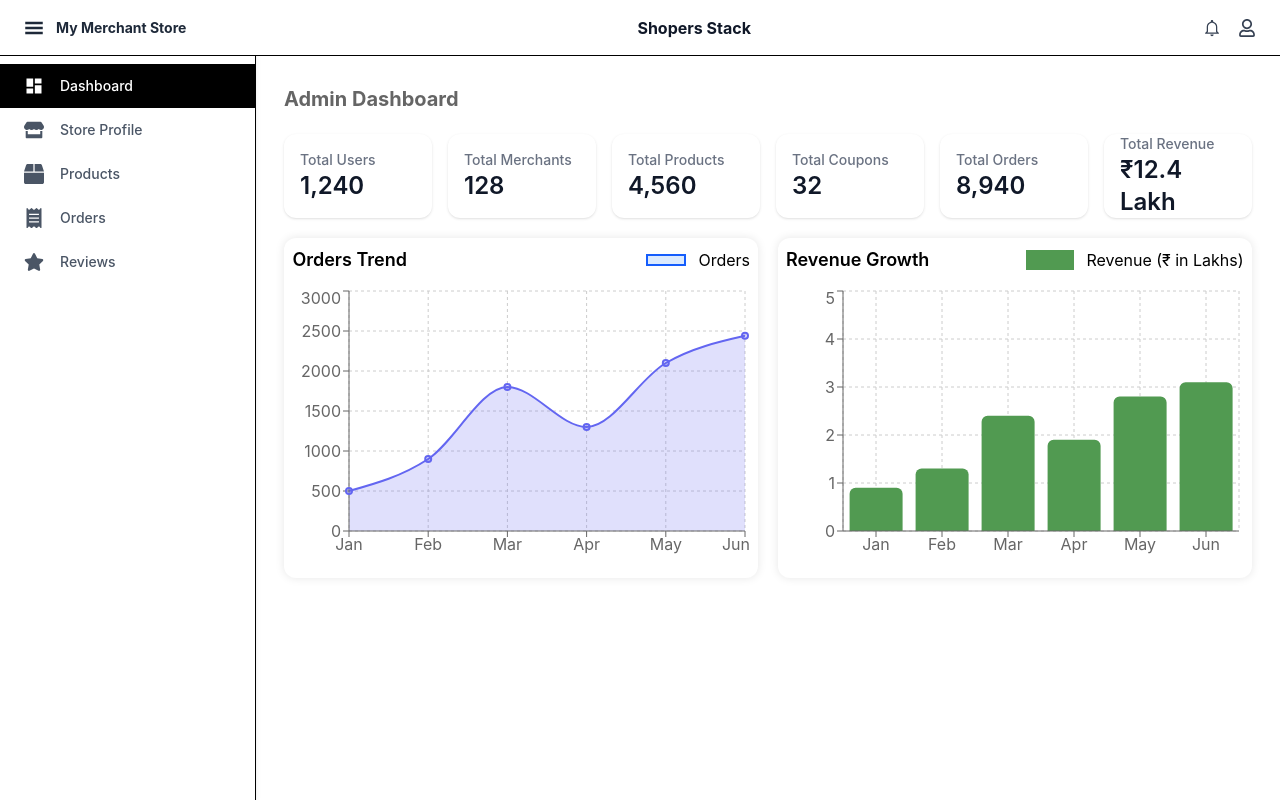
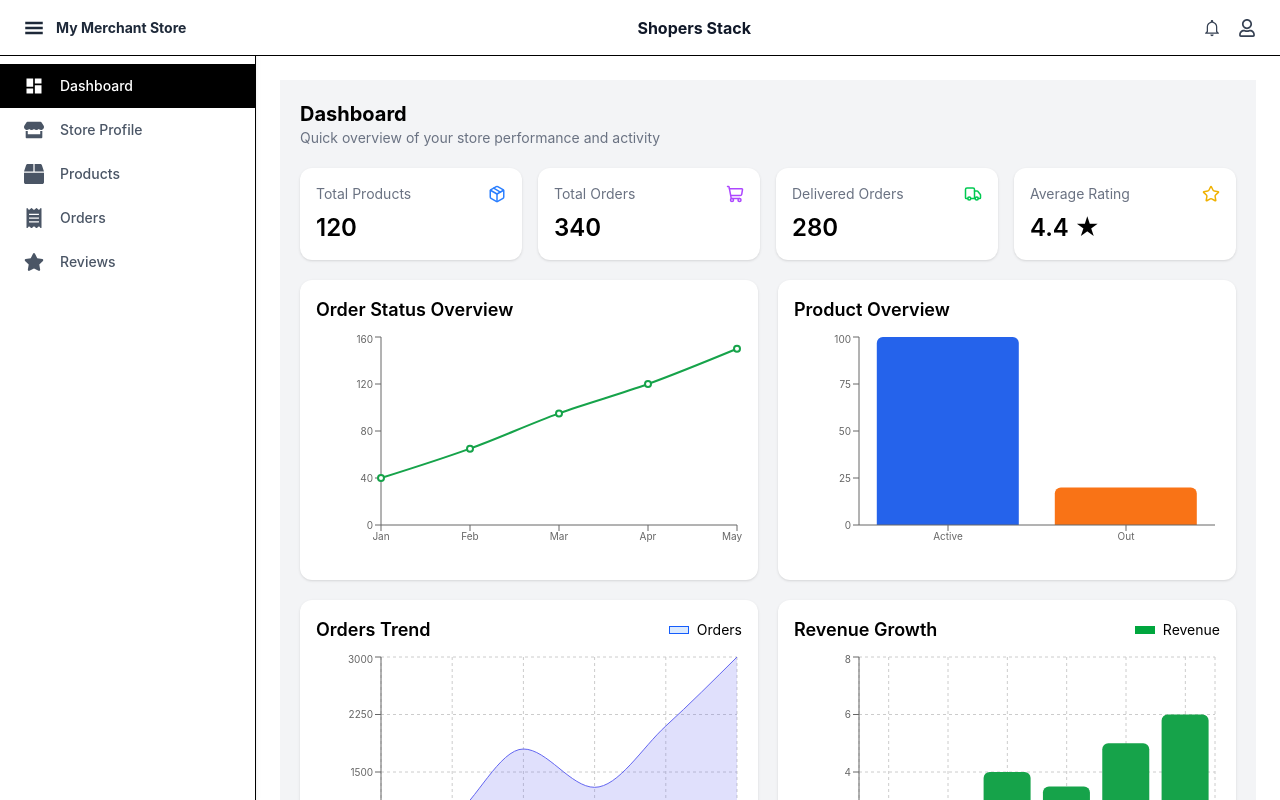
Before and after one commit to GeethaMurthy-Software-Solutions/Shoppers-Stack-Retailer, a React (Vite) app in the folder ShoppersStackRetailer/: page /landingpage in a window 1280 px wide. Shown: the top 800 px of the page. Built offline with nearby package versions, Linux system fonts and the light colour scheme.

Commit message:
dashboard in reailer task is done

```diff
--- a/ShoppersStackRetailer/src/components/Sidebar.jsx
+++ b/ShoppersStackRetailer/src/components/Sidebar.jsx
@@ -1,10 +1,11 @@
 import React from "react";
 import { FaStore, FaBox, FaStar, FaReceipt } from "react-icons/fa";
 import { MdDashboard } from "react-icons/md";
+import { Link } from "react-router-dom";
 
 const Sidebar = () => {
   const menuItems = [
-    { name: "Dashboard", icon: <MdDashboard />, active: true },
+    { name: "Dashboard", icon: <MdDashboard />, active: true,link:"/landingpage" },
     { name: "Store Profile", icon: <FaStore /> },
     { name: "Products", icon: <FaBox /> },
     { name: "Orders", icon: <FaReceipt /> },
@@ -17,7 +18,8 @@ const Sidebar = () => {
       {/* Menu */}
       <ul className="flex flex-col w-full">
         {menuItems.map((item, index) => (
-          <li
+         <Link to={item.link}>
+           <li
             key={index}
             className={`flex items-center gap-4 px-6 py-3 cursor-pointer
               ${item.active ? "bg-black text-white" : "text-gray-600 hover:bg-gray-50"}
@@ -26,6 +28,7 @@ const Sidebar = () => {
             <span className="text-xl">{item.icon}</span>
             <span className="text-sm font-medium">{item.name}</span>
           </li>
+        </Link>
         ))}
       </ul>
 
--- a/ShoppersStackRetailer/src/modules/Dashboard.jsx
+++ b/ShoppersStackRetailer/src/modules/Dashboard.jsx
@@ -8,42 +8,130 @@ import {
   ResponsiveContainer,
   BarChart,
   Bar,
+  LineChart,
+  Line,
+  Cell,
 } from "recharts";
 
+import { Package, ShoppingCart, Truck, Star } from "lucide-react";
+
+/* ---------------- DATA ---------------- */
 
 const data = [
-  { month: "Jan", orders: 500,  revenue: 0.9 },
-  { month: "Feb", orders: 900,  revenue: 1.3 },
-  { month: "Mar", orders: 1800, revenue: 2.4 },
-  { month: "Apr", orders: 1300, revenue: 1.9 },
-  { month: "May", orders: 2100, revenue: 2.8 },
-  { month: "Jun", orders: 2440, revenue: 3.1 },
+  { month: "Jan", orders: 500, revenue: 2 },
+  { month: "Feb", orders: 900, revenue: 3 },
+  { month: "Mar", orders: 1800, revenue: 4 },
+  { month: "Apr", orders: 1300, revenue: 3.5 },
+  { month: "May", orders: 2100, revenue: 5 },
+  { month: "Jun", orders: 3000, revenue: 6 },
 ];
 
-const OrdersCharge = () => {
-  const OrdersChargeCss = {
-    parentDivContainerCss:
-      "bg-white p-2 pl-0 flex flex-col gap-3 rounded-xl shadow-[0_0_10px_rgba(0,0,0,0.1)] outline-none focus:outline-none w-full h-85",
-    orderTrendTitleCss: "text-lg pl-2 font-semibold",
-  };
+const orderStatusData = [
+  { month: "Jan", value: 40 },
+  { month: "Feb", value: 65 },
+  { month: "Mar", value: 95 },
+  { month: "Apr", value: 120 },
+  { month: "May", value: 150 },
+];
 
-  return (
-    <div className={OrdersChargeCss.parentDivContainerCss}>
-      <div className="flex justify-between">
-        <h2 className={OrdersChargeCss.orderTrendTitleCss}>Orders Trend</h2>
-        <div className="flex justify-center items-center gap-3">
-          <div className="w-10 h-3 border-blue-600 border-2 bg-blue-100" />
+const productData = [
+  { name: "Active", value: 100 },
+  { name: "Out", value: 20 },
+];
+
+/* ---------------- CARDS ---------------- */
+
+const cards = [
+  {
+    title: "Total Products",
+    value: "120",
+    icon: Package,
+    color: "text-blue-500",
+  },
+  {
+    title: "Total Orders",
+    value: "340",
+    icon: ShoppingCart,
+    color: "text-purple-500",
+  },
+  {
+    title: "Delivered Orders",
+    value: "280",
+    icon: Truck,
+    color: "text-green-500",
+  },
+  {
+    title: "Average Rating",
+    value: "4.4 ★",
+    icon: Star,
+    color: "text-yellow-500",
+  },
+];
+
+/* ---------------- COMPONENTS ---------------- */
+
+const OrderStatus = () => (
+  <div className="bg-white p-4 rounded-xl shadow-sm h-[260px] sm:h-[280px] md:h-[300px]">
+    <h2 className="text-base sm:text-lg font-semibold mb-2">
+      Order Status Overview
+    </h2>
+
+    <ResponsiveContainer width="100%" height="85%">
+      <LineChart data={orderStatusData}>
+        <XAxis dataKey="month" tick={{ fontSize: 10 }} />
+        <YAxis tick={{ fontSize: 10 }} />
+        <Tooltip />
+        <Line
+          type="monotone"
+          dataKey="value"
+          stroke="#16a34a"
+          strokeWidth={2}
+        />
+      </LineChart>
+    </ResponsiveContainer>
+  </div>
+);
+
+const ProductOverview = () => (
+  <div className="bg-white p-4 rounded-xl shadow-sm h-[260px] sm:h-[280px] md:h-[300px]">
+    <h2 className="text-base sm:text-lg font-semibold mb-2">
+      Product Overview
+    </h2>
+
+    <ResponsiveContainer width="100%" height="85%">
+      <BarChart data={productData}>
+        <XAxis dataKey="name" tick={{ fontSize: 10 }} />
+        <YAxis tick={{ fontSize: 10 }} />
+        <Tooltip />
+
+        <Bar dataKey="value" radius={[6, 6, 0, 0]}>
+          {productData.map((entry, index) => (
+            <Cell
+              key={index}
+              fill={entry.name === "Active" ? "#2563eb" : "#f97316"}
+            />
+          ))}
+        </Bar>
+      </BarChart>
+    </ResponsiveContainer>
+  </div>
+);
+
+const OrdersTrend = () => (
+  <div className="bg-white p-4 rounded-xl shadow-sm h-[280px] sm:h-[320px] md:h-[350px]">
+    <div className="flex justify-between mb-2">
+      <h2 className="text-base sm:text-lg font-semibold">Orders Trend</h2>
+      <div className="flex items-center gap-2 text-xs sm:text-sm">
+        <div className="w-5 h-2 border border-blue-600 bg-blue-100" />
         Orders
       </div>
     </div>
-      <ResponsiveContainer width="100%" height={280}>
-        <AreaChart data={data} className="outline-none focus:outline-none">
+
+    <ResponsiveContainer width="100%" height="85%">
+      <AreaChart data={data}>
         <CartesianGrid strokeDasharray="3 3" />
-          <XAxis dataKey="month" />
-          <YAxis
-            domain={[0, 3000]}
-            ticks={[0, 500, 1000, 1500, 2000, 2500, 3000]}
-          />
+        <XAxis dataKey="month" tick={{ fontSize: 10 }} />
+        <YAxis tick={{ fontSize: 10 }} />
         <Tooltip />
         <Area
           type="monotone"
@@ -51,94 +139,76 @@ const OrdersCharge = () => {
           stroke="#6366f1"
           fill="#6366f1"
           fillOpacity={0.2}
-            strokeWidth={2}
-            dot={{ r: 3 }}
         />
       </AreaChart>
     </ResponsiveContainer>
   </div>
 );
-};
 
-const RevenueChart = () => {
-
-  const css = {
-    parent:
-      "bg-white p-2 pl-0 flex flex-col gap-3 rounded-xl shadow-[0_0_10px_rgba(0,0,0,0.1)] outline-none focus:outline-none w-full h-85",
-    title: "text-lg font-semibold pl-2",
-  };
-
-  return (
-    <div className={css.parent}>
-      <div className="flex gap-3 justify-between">
-        <h2 className={css.title}>Revenue Growth</h2>
-        <div className="flex items-center gap-3">
-           <p className="w-12 h-5 cursor-pointer bg-[#519a51]">
-
-          </p>
-          Revenue (₹ in Lakhs)
+const RevenueChart = () => (
+  <div className="bg-white p-4 rounded-xl shadow-sm h-[280px] sm:h-[320px] md:h-[350px]">
+    <div className="flex justify-between mb-2">
+      <h2 className="text-base sm:text-lg font-semibold">Revenue Growth</h2>
+      <div className="flex items-center gap-2 text-xs sm:text-sm">
+        <div className="w-5 h-2 bg-green-600" />
+        Revenue
       </div>
     </div>
-      <ResponsiveContainer width="100%" height={280}>
+
+    <ResponsiveContainer width="100%" height="85%">
       <BarChart data={data}>
         <CartesianGrid strokeDasharray="3 3" />
-          <XAxis dataKey="month" />
-          <YAxis domain={[0, 5]} ticks={[0, 1, 2, 3, 4, 5]} />
+        <XAxis dataKey="month" tick={{ fontSize: 10 }} />
+        <YAxis tick={{ fontSize: 10 }} />
         <Tooltip />
-          <Bar dataKey="revenue" fill="#519a51" radius={[6, 6, 0, 0]} />
+        <Bar dataKey="revenue" fill="#16a34a" radius={[6, 6, 0, 0]} />
       </BarChart>
     </ResponsiveContainer>
   </div>
 );
-};
 
-
+/* ---------------- MAIN DASHBOARD ---------------- */
 
 const Dashboard = () => {
-
-  const headingCards = [
-    { title: "Total Users",     count: "1,240"      },
-    { title: "Total Merchants", count: "128"        },
-    { title: "Total Products",  count: "4,560"      },
-    { title: "Total Coupons",   count: "32"         },
-    { title: "Total Orders",    count: "8,940"      },
-    { title: "Total Revenue",   count: "₹12.4 Lakh" },
-  ];
-
-  const dashBoardCSS = {
-    parentContainer: "p-1 flex flex-col gap-5 bg-white flex-wrap",
-    dashBoardHeading: "text-[20px] opacity-60  font-bold",
-    headingCardsParentCss: "flex flex-wrap lg:flex-nowrap gap-4",
-    headingCardsCss:
-      "flex flex-col justify-center w-[48%] sm:w-[30%] md:w-[22%] lg:flex-1 min-h-16 bg-white rounded-xl shadow-sm hover:shadow-md transition px-4",
-    headingCardsTitleCss: "text-sm font-medium text-gray-500",
-    headingCardsCountCss: "text-2xl font-semibold text-gray-900",
-  };
-
   return (
-    <div className={dashBoardCSS.parentContainer}>
+    <div className="p-3 sm:p-5 bg-gray-100 min-h-screen flex flex-col gap-5">
+      {/* Header */}
       <div>
-        <h1 className={dashBoardCSS.dashBoardHeading}>Admin Dashboard</h1>
+        <h1 className="text-lg sm:text-xl font-bold">Dashboard</h1>
+        <p className="text-gray-500 text-xs sm:text-sm">
+          Quick overview of your store performance and activity
+        </p>
       </div>
 
-      <div className={dashBoardCSS.headingCardsParentCss}>
-        {headingCards.map(({ title, count }) => (
-          <div key={title} className={dashBoardCSS.headingCardsCss}>
-            <h3 className={dashBoardCSS.headingCardsTitleCss}>{title}</h3>
-            <span className={dashBoardCSS.headingCardsCountCss}>{count}</span>
+      {/* Cards */}
+      <div className="grid grid-cols-2 md:grid-cols-4 gap-3 sm:gap-4">
+        {cards.map(({ title, value, icon: Icon, color }) => (
+          <div
+            key={title}
+            className="bg-white p-3 sm:p-4 rounded-xl shadow-sm flex flex-col gap-2"
+          >
+            <div className="flex justify-between items-center">
+              <p className="text-xs sm:text-sm text-gray-500">{title}</p>
+              <Icon className={`${color}`} size={18} />
+            </div>
+            <h2 className="text-lg sm:text-2xl font-semibold">{value}</h2>
           </div>
         ))}
       </div>
 
-      <div className="flex flex-wrap w-full justify-center gap-5">
-        <div className="w-full md:w-[37vw]">
-          <OrdersCharge />
+      {/* Top Row */}
+      <div className="grid grid-cols-1 md:grid-cols-2 gap-4 sm:gap-5">
+        <OrderStatus />
+        <ProductOverview />
       </div>
-        <div className="w-full md:w-[37vw]">
+
+      {/* Bottom Row */}
+      <div className="grid grid-cols-1 md:grid-cols-2 gap-4 sm:gap-5">
+        <OrdersTrend />
         <RevenueChart />
-        </div>
       </div>
     </div>
   );
 };
+
 export default Dashboard;
```
Lines whose indentation alone changed are shown as unchanged.
